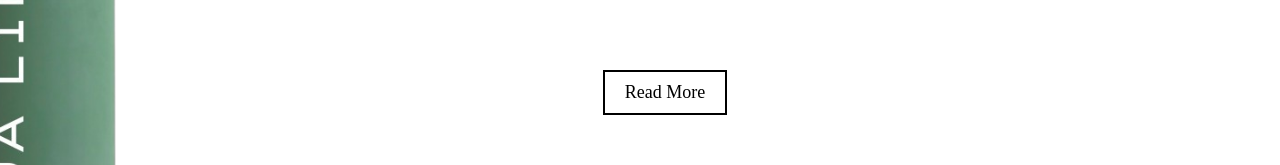
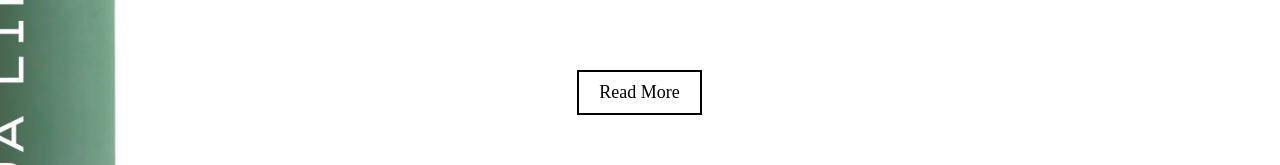
Before and after one commit to NEHA-N-A/Aqualife, a plain HTML site: page index.html in a window 1280 px wide. Shown: the part 446-611 px from the top of the page. Drawn offline with Linux system fonts and the light colour scheme.

Commit message:
Update indexstyle.css

```diff
--- a/indexstyle.css
+++ b/indexstyle.css
@@ -278,7 +278,7 @@ img {
     transition: background-color 0.3s ease; /* Smooth transition for background color */
     text-decoration: none; /* Remove underline */
     display: inline-block; /* Make the link look like a button */
-    margin-left: 50px;
+    margin-left: -1px;
 }
 
 .btn-read-more:hover {
```
